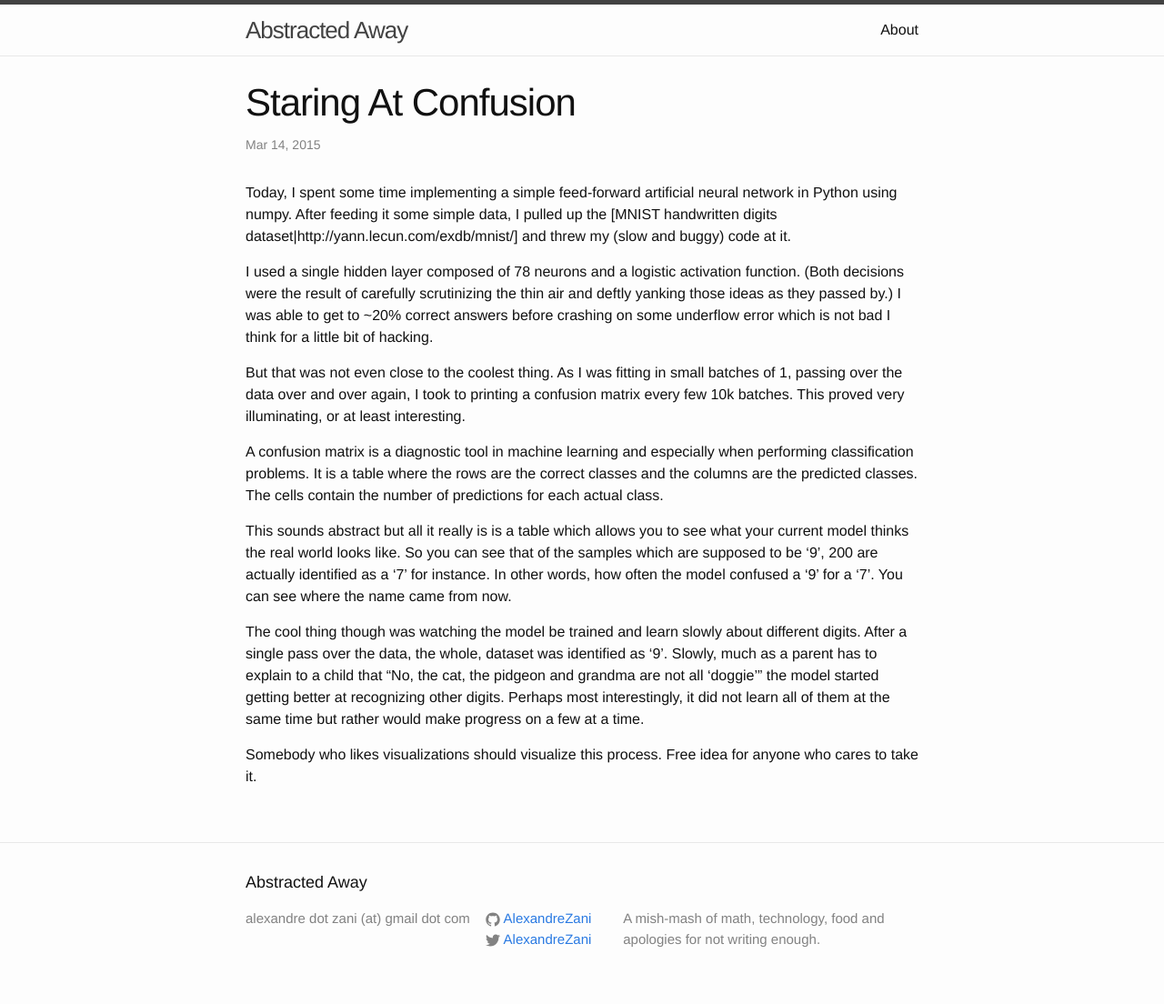
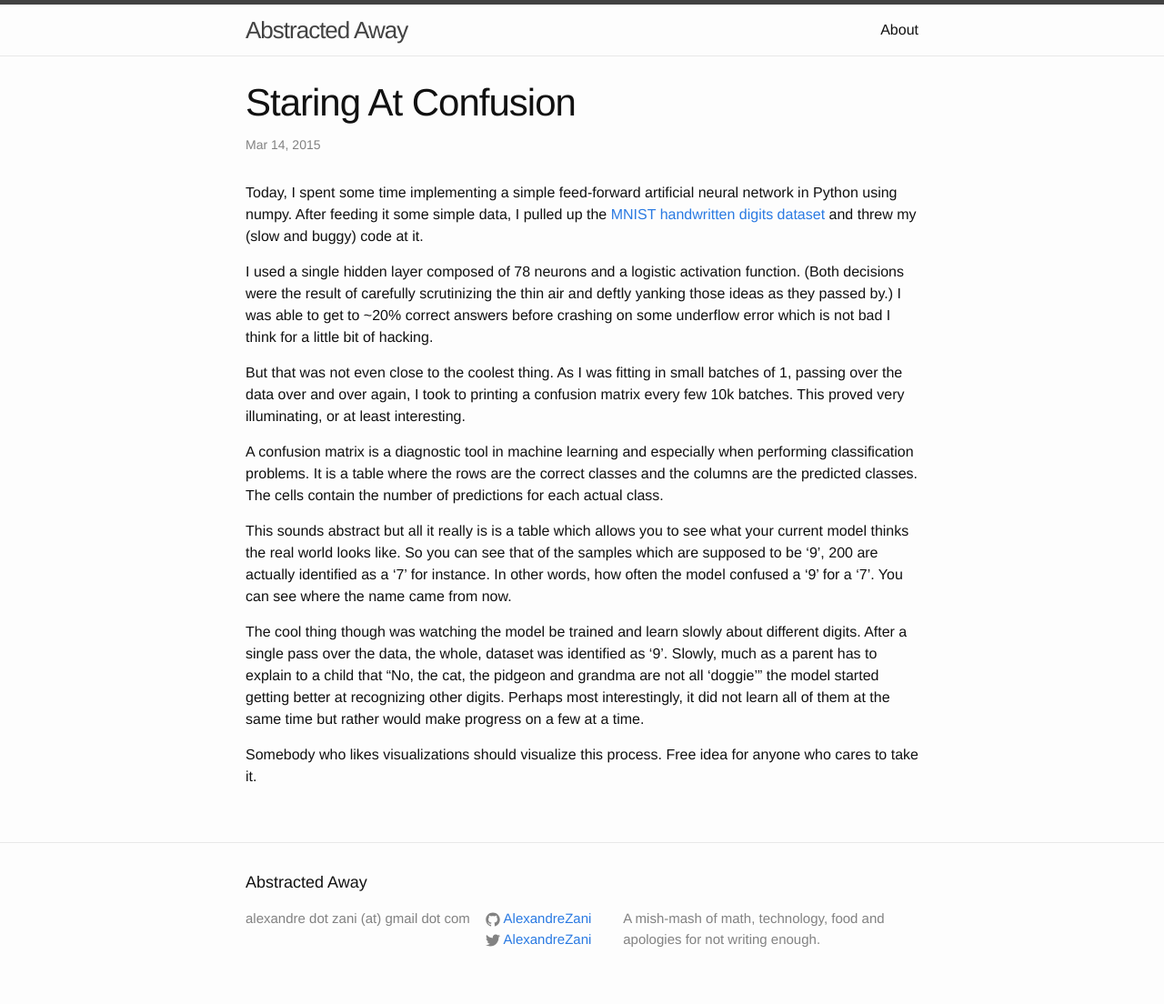
Before and after one commit to AlexandreZani/alexandrezani.github.io, a Jekyll site: the page built from _posts/2015-03-14-ann-staring-at-a-confusion-matrix.md, in a window 1280 px wide. Shown: the whole page at 91% size. Built offline with Jekyll 4.4.1, drawn with Linux system fonts in a browser that asks for light colours.

Commit message:
Fix link

```diff
--- a/_posts/2015-03-14-ann-staring-at-a-confusion-matrix.md
+++ b/_posts/2015-03-14-ann-staring-at-a-confusion-matrix.md
@@ -7,7 +7,7 @@ tags:
 ---
 Today, I spent some time implementing a simple feed-forward artificial neural
 network in Python using numpy. After feeding it some simple data, I pulled up
-the [MNIST handwritten digits dataset|http://yann.lecun.com/exdb/mnist/] and
+the [MNIST handwritten digits dataset](http://yann.lecun.com/exdb/mnist/) and
 threw my (slow and buggy) code at it.
 
 I used a single hidden layer composed of 78 neurons and a logistic activation
```
